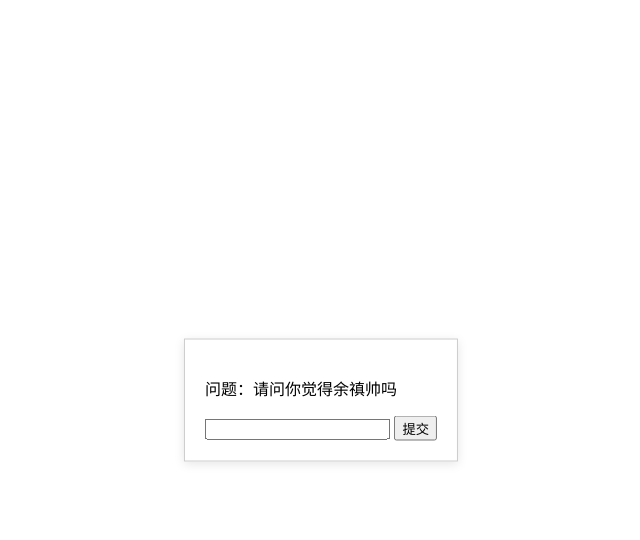
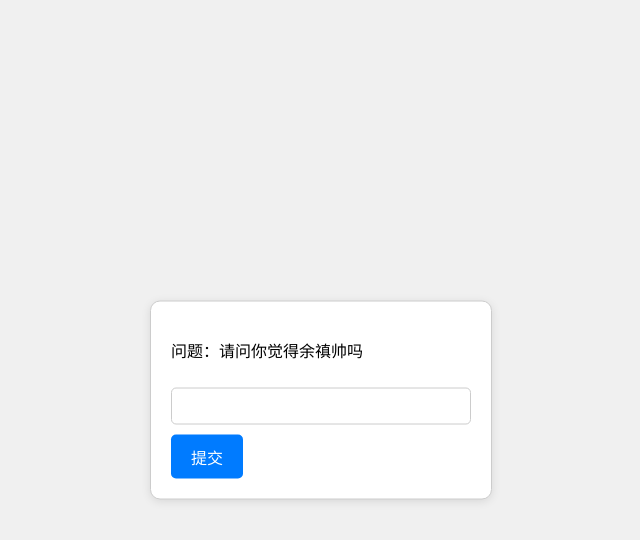
Before and after one commit to ForeverHeart7/1, a plain HTML site: page index.html in a window 1280 px wide. Both pictures are taken after a click on the button "进入". Shown: the whole page, without its empty margins (319-959 px from the left). Drawn offline with Linux system fonts and the light colour scheme.

Commit message:
Update index.html

```diff
--- a/index.html
+++ b/index.html
@@ -4,6 +4,7 @@
 <head>
     <meta charset="UTF-8">
     <title>余禛生日邀请函</title>
+    <meta name="viewport" content="width=device-width, initial-scale=1.0">
     <style>
         body {
             display: flex;
@@ -12,10 +13,15 @@
             height: 100vh;
             margin: 0;
             font-family: Arial, sans-serif;
+            background-color: #f0f0f0;
         }
 
         .container {
             text-align: center;
+            padding: 20px;
+            background: #fff;
+            box-shadow: 0 2px 10px rgba(0, 0, 0, 0.1);
+            border-radius: 10px;
         }
 
         #popup {
@@ -28,6 +34,9 @@
             background: #fff;
             padding: 20px;
             box-shadow: 0 2px 10px rgba(0, 0, 0, 0.1);
+            border-radius: 10px;
+            width: 80%;
+            max-width: 300px;
         }
 
         #secondPage {
@@ -35,6 +44,30 @@
             justify-content: center;
             align-items: center;
             height: 100vh;
+            width: 100%;
+        }
+
+        input[type="text"] {
+            width: 100%;
+            padding: 10px;
+            margin: 10px 0;
+            box-sizing: border-box;
+            border: 1px solid #ccc;
+            border-radius: 5px;
+        }
+
+        button {
+            padding: 10px 20px;
+            border: none;
+            border-radius: 5px;
+            background-color: #007BFF;
+            color: white;
+            font-size: 16px;
+            cursor: pointer;
+        }
+
+        button:hover {
+            background-color: #0056b3;
         }
     </style>
 </head>
```
